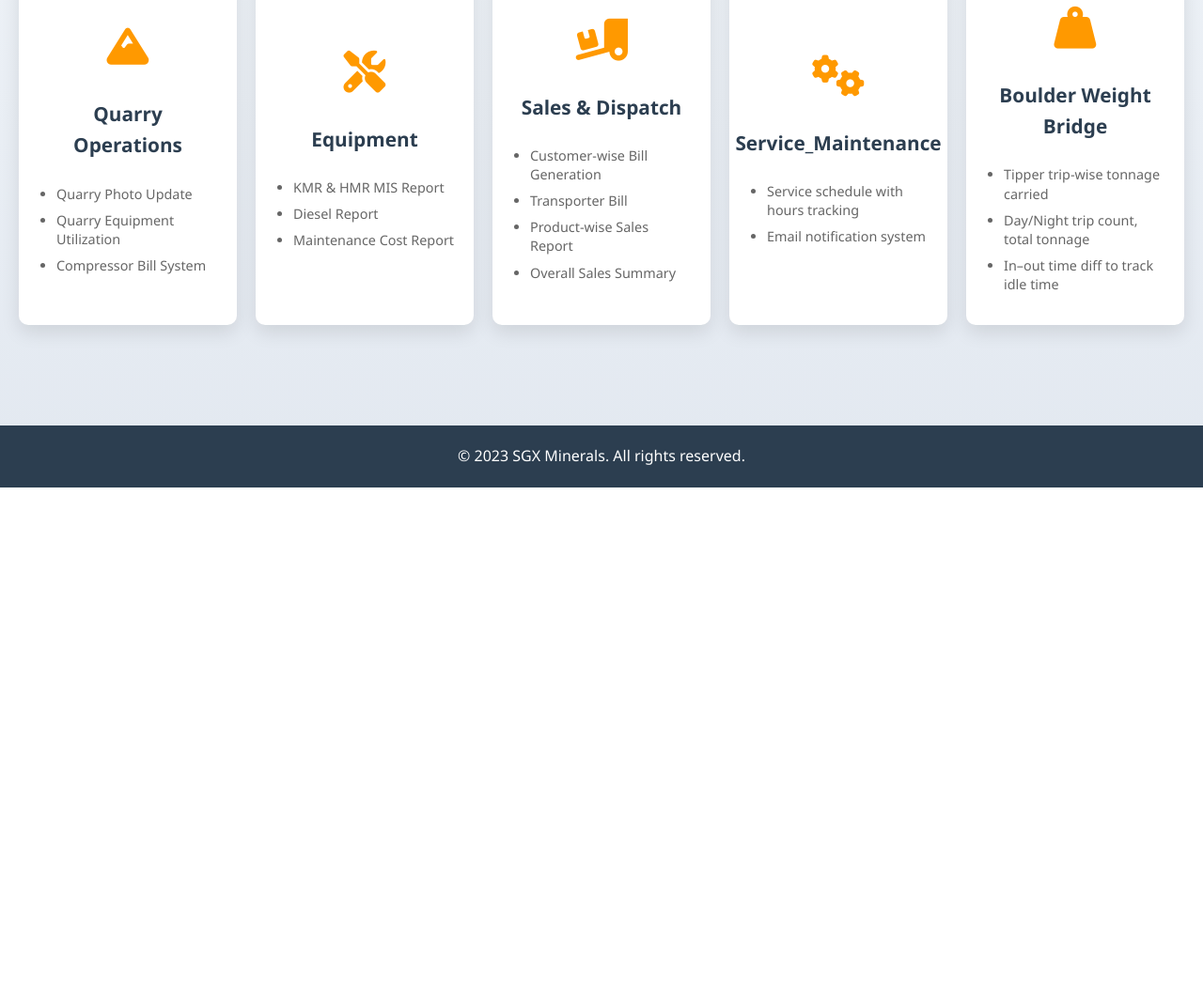
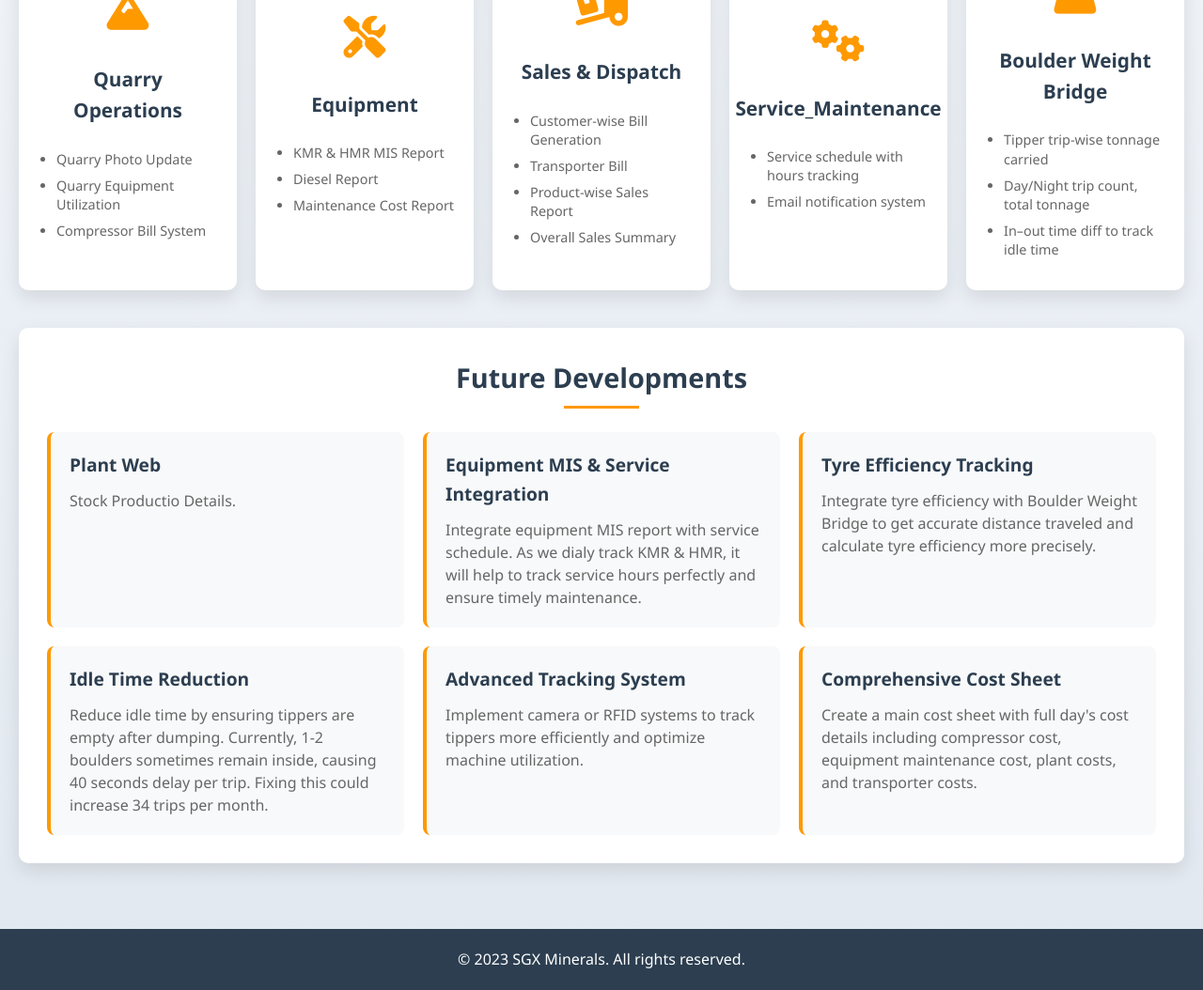
Before and after one commit to bimal-bp/SGX_Aggregate_WEB, a plain HTML site: page index.html in a window 1280 px wide. Shown: the part 281-1335 px from the top of the page at 94% size. Before the commit the page ends 800 px from the top, so only its background shows below. Drawn offline with Linux system fonts and the light colour scheme.

Commit message:
Update index.html

```diff
--- a/index.html
+++ b/index.html
@@ -161,6 +161,59 @@
             line-height: 1.4;
         }
 
+        /* Future Developments Section */
+        .future-developments {
+            background: white;
+            padding: 30px;
+            border-radius: 10px;
+            margin-top: 40px;
+            box-shadow: 0 8px 20px rgba(0, 0, 0, 0.1);
+        }
+
+        .future-developments h2 {
+            color: #2c3e50;
+            text-align: center;
+            margin-bottom: 25px;
+            font-size: 1.8rem;
+            position: relative;
+            padding-bottom: 10px;
+        }
+
+        .future-developments h2::after {
+            content: '';
+            position: absolute;
+            bottom: 0;
+            left: 50%;
+            transform: translateX(-50%);
+            width: 80px;
+            height: 3px;
+            background: #ff9900;
+        }
+
+        .future-list {
+            display: grid;
+            grid-template-columns: repeat(auto-fit, minmax(300px, 1fr));
+            gap: 20px;
+        }
+
+        .future-item {
+            background: #f8f9fa;
+            padding: 20px;
+            border-radius: 8px;
+            border-left: 4px solid #ff9900;
+        }
+
+        .future-item h3 {
+            color: #2c3e50;
+            margin-bottom: 10px;
+            font-size: 1.2rem;
+        }
+
+        .future-item p {
+            color: #666;
+            line-height: 1.5;
+        }
+
         /* Footer */
         footer {
             background: #2c3e50;
@@ -182,6 +235,10 @@
             .services-grid {
                 grid-template-columns: repeat(2, 1fr);
             }
+
+            .future-list {
+                grid-template-columns: 1fr;
+            }
         }
 
         @media (max-width: 600px) {
@@ -200,6 +257,10 @@
 
             .bullet-points li {
                 font-size: 0.85rem;
+            }
+
+            .future-developments {
+                padding: 20px 15px;
             }
         }
     </style>
@@ -281,6 +342,41 @@
                         </ul>
                     </div>
                 </div>
+
+                <!-- Future Developments Section -->
+                <div class="future-developments">
+                    <h2>Future Developments</h2>
+                    <div class="future-list">
+                        <div class="future-item">
+                            <h3>Plant Web</h3>
+                            <p>Stock Productio Details.</p>
+                        </div>
+                        <div class="future-item">
+                            <h3>Equipment MIS & Service Integration</h3>
+                            <p>Integrate equipment MIS report with service schedule. As we dialy track KMR & HMR, it will help to track service hours perfectly and ensure timely maintenance.</p>
+                        </div>
+
+                        <div class="future-item">
+                            <h3>Tyre Efficiency Tracking</h3>
+                            <p>Integrate tyre efficiency with Boulder Weight Bridge to get accurate distance traveled and calculate tyre efficiency more precisely.</p>
+                        </div>
+
+                        <div class="future-item">
+                            <h3>Idle Time Reduction</h3>
+                            <p>Reduce idle time by ensuring tippers are empty after dumping. Currently, 1-2 boulders sometimes remain inside, causing 40 seconds delay per trip. Fixing this could increase 34 trips per month.</p>
+                        </div>
+
+                        <div class="future-item">
+                            <h3>Advanced Tracking System</h3>
+                            <p>Implement camera or RFID systems to track tippers more efficiently and optimize machine utilization.</p>
+                        </div>
+
+                        <div class="future-item">
+                            <h3>Comprehensive Cost Sheet</h3>
+                            <p>Create a main cost sheet with full day's cost details including compressor cost, equipment maintenance cost, plant costs, and transporter costs.</p>
+                        </div>
+                    </div>
+                </div>
             </div>
         </section>
     </div>
```
